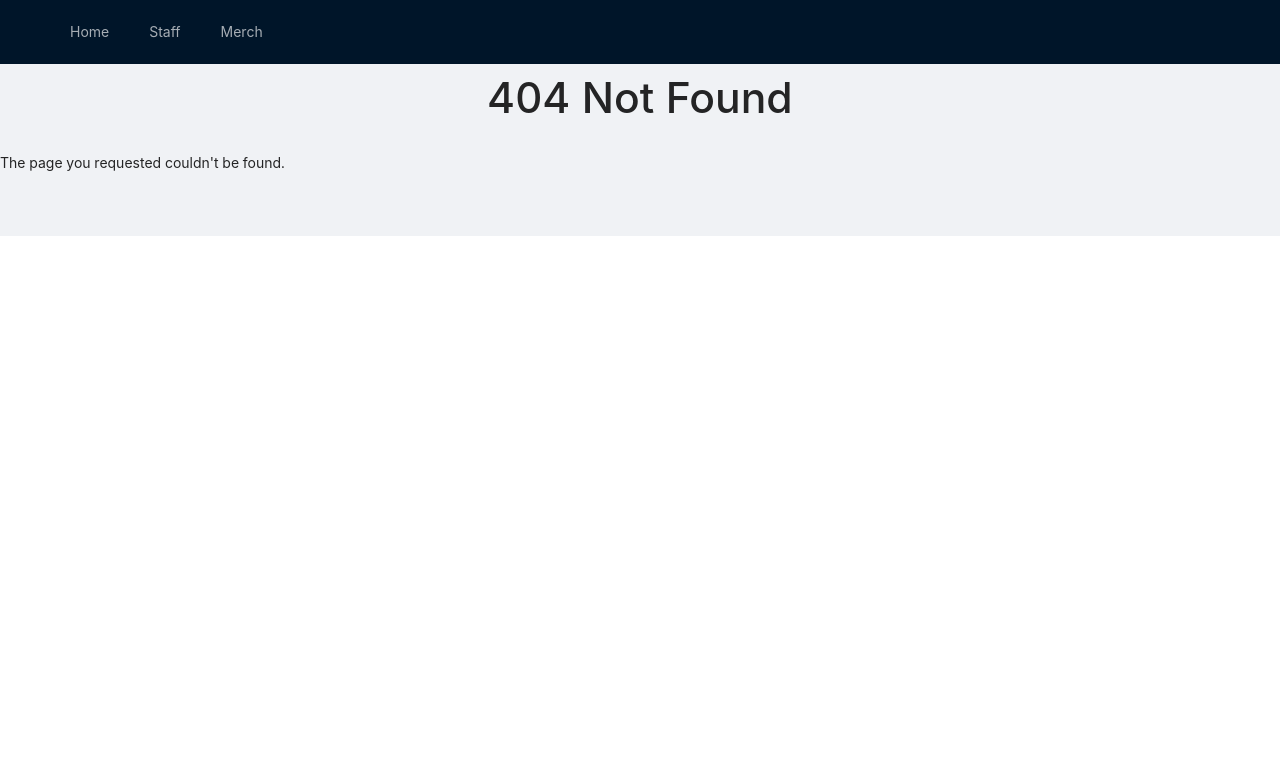
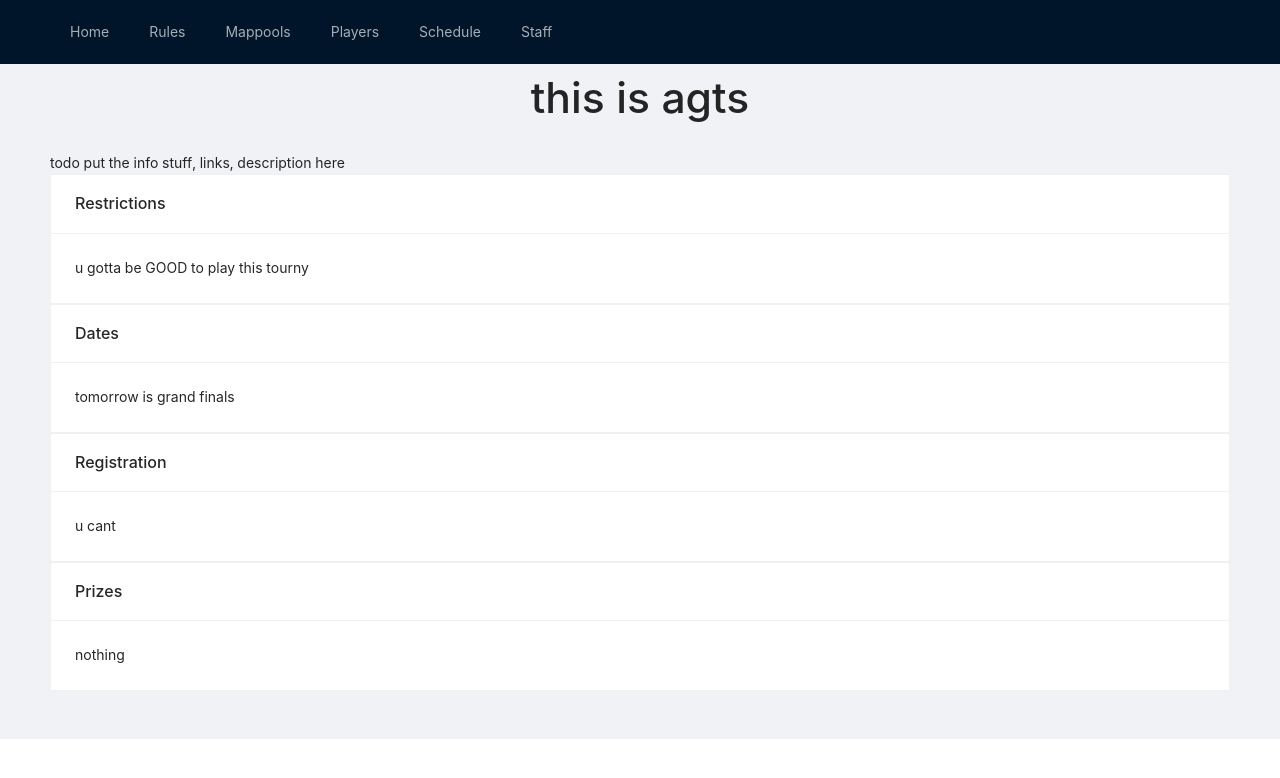
Before and after one commit to cory2067/gtsosu, a React app: page /agts/home in a window 1280 px wide. Before the commit this address had no page. Shown: the top 778 px of the page. Built offline with nearby package versions, Linux system fonts and the light colour scheme; the HTML template or start-up script is replaced by a standard one.

Commit message:
Add trash tourney info page

```diff
--- a/client/src/components/App.js
+++ b/client/src/components/App.js
@@ -3,6 +3,7 @@ import { Router } from "@reach/router";
 import NotFound from "./pages/NotFound.js";
 import Home from "./pages/Home.js";
 import Staff from "./pages/Staff.js";
+import TourneyHome from "./pages/TourneyHome";
 import Navbar from "./modules/Navbar";
 
 import "../utilities.css";
@@ -32,6 +33,7 @@ class App extends Component {
           <Router>
             <Home path="/" />
             <Staff path="/staff" />
+            <TourneyHome path="/:tourney/home" />
             <NotFound default />
           </Router>
           <Footer></Footer>
--- a/client/src/components/modules/Navbar.js
+++ b/client/src/components/modules/Navbar.js
@@ -1,15 +1,10 @@
 import React, { Component } from "react";
-import { Link } from "@reach/router";
+import { Link, Router } from "@reach/router";
 
 import { Layout, Menu } from "antd";
 const { Header } = Layout;
 
-class Navbar extends Component {
-  constructor(props) {
-    super(props);
-    this.state = {};
-  }
-
+class RootNavbar extends Component {
   render() {
     return (
       <Header>
@@ -28,4 +23,51 @@ class Navbar extends Component {
   }
 }
 
+class TourneyNavbar extends Component {
+  render() {
+    return (
+      <Header>
+        <div className="logo" />
+        <Menu theme="dark" mode="horizontal" selectable={false}>
+          <Menu.Item key="1">
+            <Link to={`/${this.props.tourney}/home`}>Home</Link>
+          </Menu.Item>
+          <Menu.Item key="2">
+            <Link to={`/${this.props.tourney}/rules`}>Rules</Link>
+          </Menu.Item>
+          <Menu.Item key="3">
+            <Link to={`/${this.props.tourney}/pools`}>Mappools</Link>
+          </Menu.Item>
+          <Menu.Item key="4">
+            <Link to={`/${this.props.tourney}/players`}>Players</Link>
+          </Menu.Item>
+          <Menu.Item key="5">
+            <Link to={`/${this.props.tourney}/schedule`}>Schedule</Link>
+          </Menu.Item>
+          <Menu.Item key="6">
+            <Link to={`/${this.props.tourney}/staff`}>Staff</Link>
+          </Menu.Item>
+        </Menu>
+      </Header>
+    );
+  }
+}
+
+class Navbar extends Component {
+  constructor(props) {
+    super(props);
+    this.state = {};
+  }
+
+  render() {
+    return (
+      <Router>
+        <RootNavbar path="/" />
+        <RootNavbar path="/staff" />
+        <TourneyNavbar path="/:tourney/*" />
+      </Router>
+    );
+  }
+}
+
 export default Navbar;
--- a/client/src/components/modules/TourneyCard.js
+++ b/client/src/components/modules/TourneyCard.js
@@ -15,7 +15,7 @@ class TourneyCard extends Component {
       <Card
         title={this.props.name}
         bordered={true}
-        extra={<Link to={`/${this.props.name.toLowerCase()}`}>Visit Tourney</Link>}
+        extra={<Link to={`/${this.props.name.toLowerCase()}/home`}>Visit Tourney</Link>}
         className="TourneyCard-card"
       >
         {this.props.children}
--- a/client/src/components/pages/Staff.js
+++ b/client/src/components/pages/Staff.js
@@ -1,11 +1,10 @@
 import React, { Component } from "react";
 import "../../utilities.css";
-import "./Home.css";
 
 import { Layout } from "antd";
 const { Content } = Layout;
 
-class Home extends Component {
+class Staff extends Component {
   constructor(props) {
     super(props);
     this.state = {};
@@ -22,4 +21,4 @@ class Home extends Component {
   }
 }
 
-export default Home;
+export default Staff;
--- /dev/null
+++ b/client/src/components/pages/TourneyHome.js
@@ -0,0 +1,38 @@
+import React, { Component } from "react";
+import "../../utilities.css";
+import "./Home.css";
+
+import { Layout, Card } from "antd";
+const { Content } = Layout;
+
+class TourneyHome extends Component {
+  constructor(props) {
+    super(props);
+    this.state = {};
+  }
+
+  componentDidMount() {}
+
+  render() {
+    return (
+      <Content className="content">
+        <h1>this is {this.props.tourney}</h1>
+        todo put the info stuff, links, description here
+        <Card title="Restrictions" bordered={true}>
+          u gotta be GOOD to play this tourny
+        </Card>
+        <Card title="Dates" bordered={true}>
+          tomorrow is grand finals
+        </Card>
+        <Card title="Registration" bordered={true}>
+          u cant
+        </Card>
+        <Card title="Prizes" bordered={true}>
+          nothing
+        </Card>
+      </Content>
+    );
+  }
+}
+
+export default TourneyHome;
```
